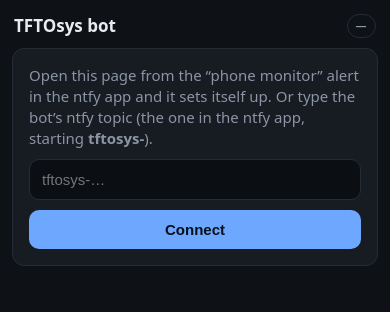
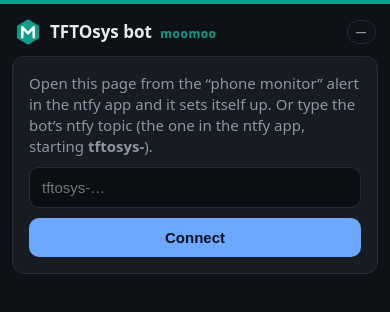
Before and after one commit to lyetf1971AI/investigation-panel, a plain HTML site: page bot-monitor.html in a window 390 px wide. Drawn offline with Linux system fonts and the light colour scheme.

Commit message:
Phone monitor: add TFTOsys moomoo-bot badge and teal stripe
Co-Authored-By: Claude Opus 5.5 <noreply@anthropic.com>
Claude-Session: https://claude.ai/code/session_01Js8DXpGv3emyZZu5dG9PKd

```diff
--- a/bot-monitor.html
+++ b/bot-monitor.html
@@ -59,10 +59,14 @@ button{margin-top:10px;width:100%;padding:11px;border-radius:10px;border:0;backg
 footer{margin-top:18px;color:var(--mu);font-size:12px;text-align:center}
 footer a{color:var(--mu)}
 [hidden]{display:none!important}
+/* broker badge (moomoo bot) */
+body{border-top:4px solid #0F9D8A}
+header .brand{flex:none}
+h1 .brk{font-size:12px;font-weight:600;color:#0F9D8A;letter-spacing:.04em;margin-left:4px}
 </style>
 </head>
 <body>
-<header><h1>TFTOsys bot</h1><span id="env" class="badge">—</span></header>
+<header><svg class="brand" viewBox="0 0 64 64" width="28" height="28" aria-label="moomoo bot" role="img"><polygon points="32,3 57,17.5 57,46.5 32,61 7,46.5 7,17.5" fill="#0F9D8A"/><path d="M19 44V21l13 14 13-14v23" fill="none" stroke="#fff" stroke-width="5.5" stroke-linecap="round" stroke-linejoin="round"/></svg><h1>TFTOsys bot <small class="brk">moomoo</small></h1><span id="env" class="badge">—</span></header>
 
 <section id="setup" class="setup" hidden>
   <p>Open this page from the “phone monitor” alert in the ntfy app and it sets itself up. Or type the bot’s ntfy topic (the one in the ntfy app, starting <b>tftosys-</b>).</p>
```
